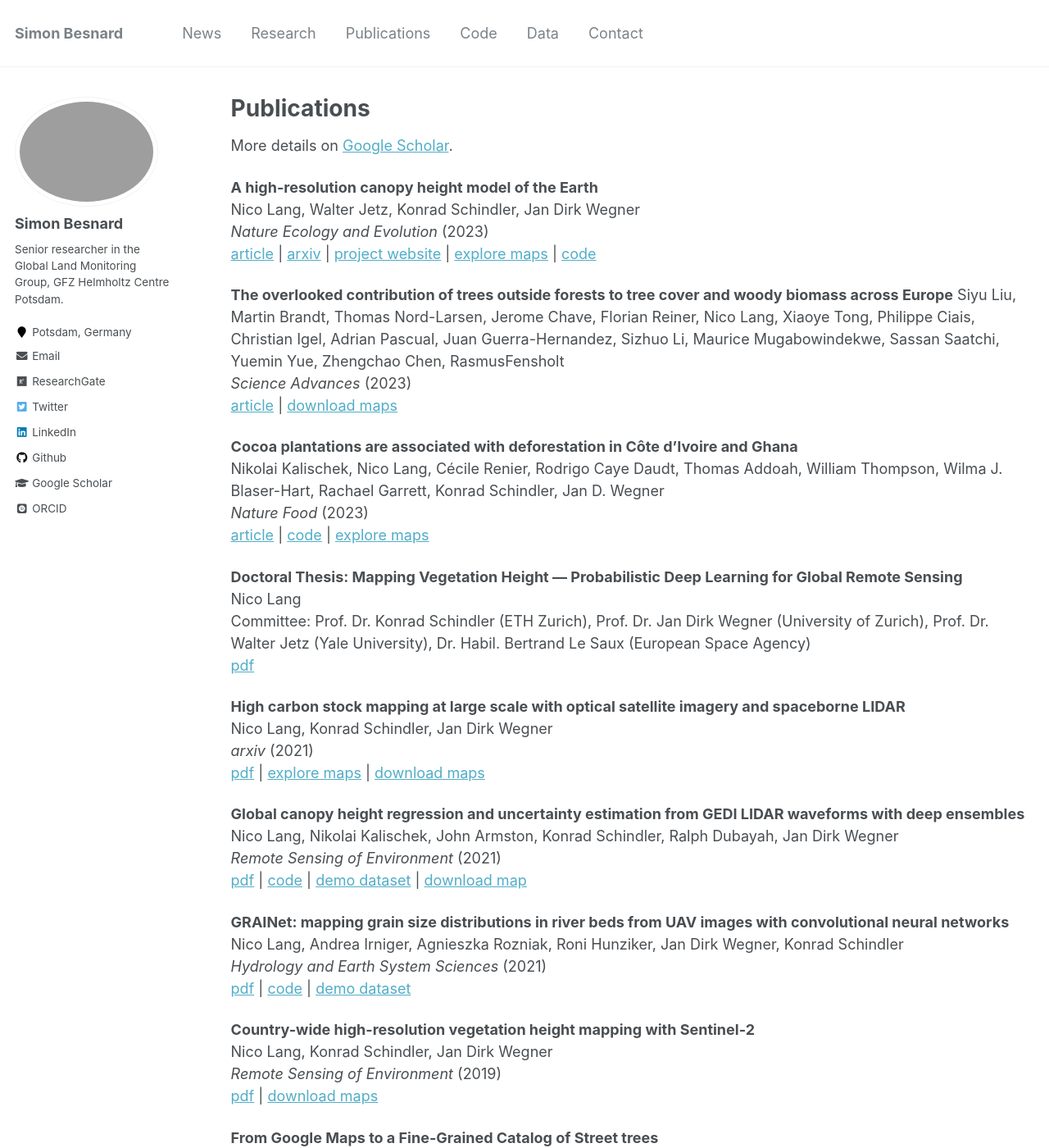
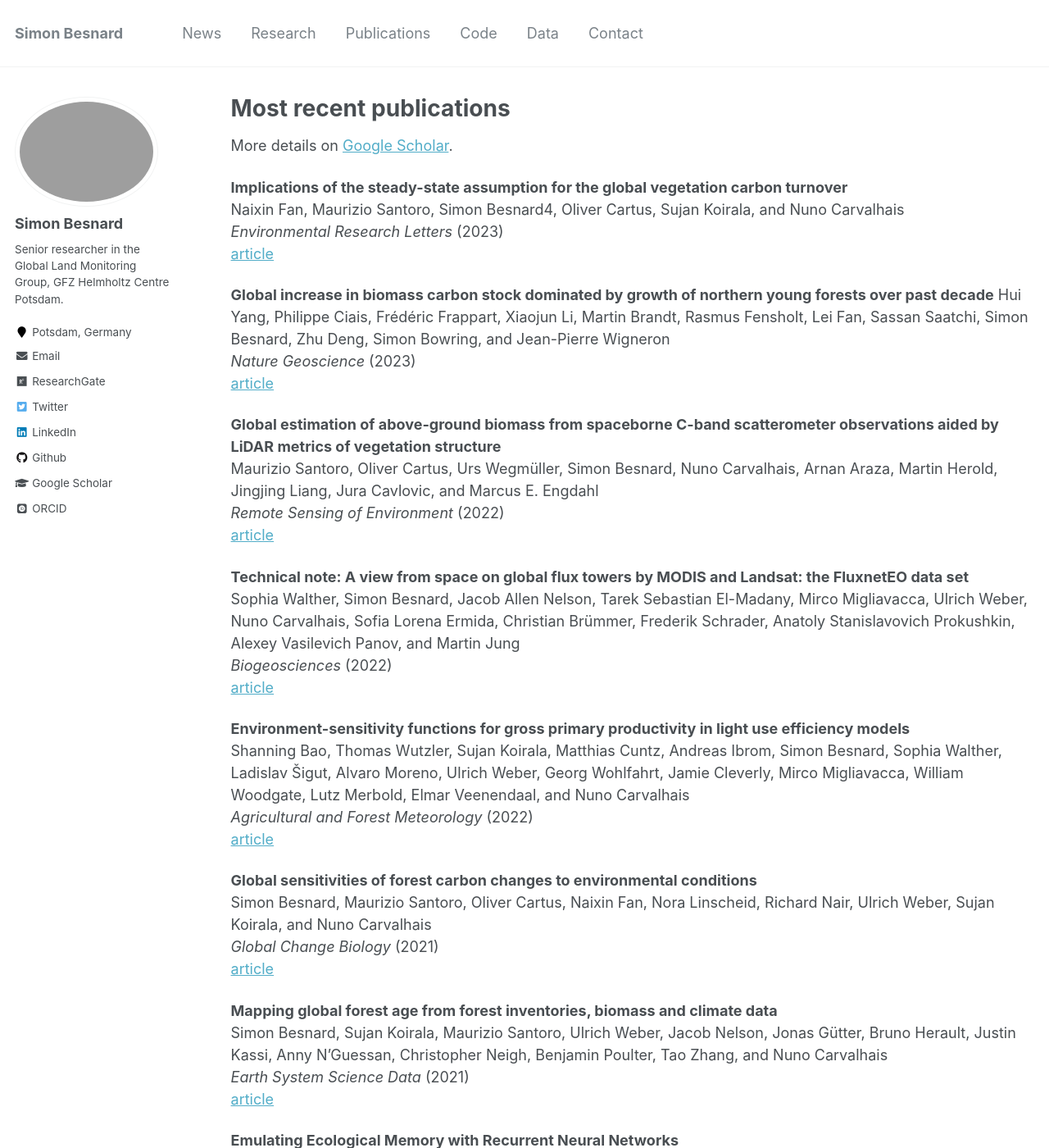
Before and after one commit to simonbesnard1/sbesnard.github.io, a Jekyll site: the page built from _pages/publications_onepage.md, in a window 1280 px wide and 1400 px high. Shown: the whole window at 82% size. Built offline with Jekyll 4.4.1, drawn with Linux system fonts in a browser that asks for light colours; some web fonts are replaced; some of the changed text lies outside the part shown.

Commit message:
update publications

```diff
--- a/_pages/publications_onepage.md
+++ b/_pages/publications_onepage.md
@@ -1,76 +1,48 @@
 ---
 layout: archive
-title: "Publications"
+title: "Most recent publications"
 permalink: /publications/
 author_profile: true
 ---
 
 More details on [Google Scholar](https://scholar.google.com/citations?user=oYf8DgsAAAAJ&hl=en).
 
-**A high-resolution canopy height model of the Earth**\
-Nico Lang, Walter Jetz, Konrad Schindler, Jan Dirk Wegner\
-*Nature Ecology and Evolution* (2023)\
-[article](https://www.nature.com/articles/s41559-023-02206-6) |
-[arxiv](https://arxiv.org/pdf/2204.08322.pdf) |
-[project website](https://langnico.github.io/globalcanopyheight/) |
-[explore maps](https://nlang.users.earthengine.app/view/global-canopy-height-2020) |
-[code](https://github.com/langnico/global-canopy-height-model)
+**Implications of the steady-state assumption for the global vegetation carbon turnover**\
+Naixin Fan, Maurizio Santoro, Simon Besnard4, Oliver Cartus, Sujan Koirala, and Nuno Carvalhais\
+*Environmental Research Letters* (2023)\
+[article](https://iopscience.iop.org/article/10.1088/1748-9326/acfb22)
 
-**The overlooked contribution of trees outside forests to tree cover and woody biomass across Europe**
-Siyu Liu, Martin Brandt, Thomas Nord-Larsen, Jerome Chave, Florian Reiner, Nico Lang,
-Xiaoye Tong, Philippe Ciais, Christian Igel, Adrian Pascual, Juan Guerra-Hernandez, Sizhuo Li,
-Maurice Mugabowindekwe, Sassan Saatchi, Yuemin Yue, Zhengchao Chen, RasmusFensholt\
-*Science Advances* (2023)\
-[article](https://doi.org/10.1126/sciadv.adh4097) |
-[download maps](https://doi.org/10.5281/zenodo.8154445)
+**Global increase in biomass carbon stock dominated by growth of northern young forests over past decade**
+Hui Yang, Philippe Ciais, Frédéric Frappart, Xiaojun Li, Martin Brandt, Rasmus Fensholt, Lei Fan, Sassan Saatchi, Simon Besnard, Zhu Deng, Simon Bowring, and Jean-Pierre Wigneron\
+*Nature Geoscience* (2023)\
+[article](https://www.nature.com/articles/s41561-023-01274-4)
 
+**Global estimation of above-ground biomass from spaceborne C-band scatterometer observations aided by LiDAR metrics of vegetation structure**\
+Maurizio Santoro, Oliver Cartus, Urs Wegmüller, Simon Besnard, Nuno Carvalhais, Arnan Araza, Martin Herold, Jingjing Liang, Jura Cavlovic, and Marcus E. Engdahl\
+*Remote Sensing of Environment* (2022)\
+[article](https://doi.org/10.1016/j.rse.2022.113114)
 
-**Cocoa plantations are associated with deforestation in Côte d’Ivoire and Ghana**\
-Nikolai Kalischek, Nico Lang, Cécile Renier, Rodrigo Caye Daudt, Thomas Addoah, William Thompson, Wilma J. Blaser-Hart, Rachael Garrett, Konrad Schindler, Jan D. Wegner\
-*Nature Food* (2023)\
-[article](https://doi.org/10.1038/s43016-023-00751-8) |
-[code](https://github.com/D1noFuzi/cocoamapping) |
-[explore maps](https://nk.users.earthengine.app/view/cocoa-map)
+**Technical note: A view from space on global flux towers by MODIS and Landsat: the FluxnetEO data set**\
+Sophia Walther, Simon Besnard, Jacob Allen Nelson, Tarek Sebastian El-Madany, Mirco Migliavacca, Ulrich Weber, Nuno Carvalhais, Sofia Lorena Ermida, Christian Brümmer, Frederik Schrader, Anatoly Stanislavovich Prokushkin, Alexey Vasilevich Panov, and Martin Jung\
+*Biogeosciences* (2022)\
+[article](https://doi.org/10.5194/bg-19-2805-2022)
 
-**Doctoral Thesis: Mapping Vegetation Height — Probabilistic Deep Learning for Global Remote Sensing**\
-Nico Lang\
-Committee: Prof. Dr. Konrad Schindler (ETH Zurich),
-Prof. Dr. Jan Dirk Wegner (University of Zurich),
-Prof. Dr. Walter Jetz (Yale University),
-Dr. Habil. Bertrand Le Saux (European Space Agency)\
-[pdf](https://doi.org/10.3929/ethz-b-000554994)
+**Environment-sensitivity functions for gross primary productivity in light use efficiency models**\
+Shanning Bao, Thomas Wutzler, Sujan Koirala, Matthias Cuntz, Andreas Ibrom, Simon Besnard, Sophia Walther, Ladislav Šigut, Alvaro Moreno, Ulrich Weber, Georg Wohlfahrt, Jamie Cleverly, Mirco Migliavacca, William Woodgate, Lutz Merbold, Elmar Veenendaal, and Nuno Carvalhais\
+*Agricultural and Forest Meteorology* (2022)\
+[article](https://doi.org/10.1016/j.agrformet.2021.108708)
 
-**High carbon stock mapping at large scale with optical satellite imagery and spaceborne LIDAR**\
-Nico Lang, Konrad Schindler, Jan Dirk Wegner\
-*arxiv* (2021)\
-[pdf](https://arxiv.org/pdf/2107.07431.pdf) |
-[explore maps](https://nlang.users.earthengine.app/view/canopy-height-and-carbon-stock-southeast-asia-2020) |
-[download maps](http://doi.org/10.5281/zenodo.5012448)
+**Global sensitivities of forest carbon changes to environmental conditions**\
+Simon Besnard, Maurizio Santoro, Oliver Cartus, Naixin Fan, Nora Linscheid, Richard Nair, Ulrich Weber, Sujan Koirala, and Nuno Carvalhais\
+*Global Change Biology* (2021)\
+[article](https://doi.org/10.1111/gcb.15877)
 
-**Global canopy height regression and uncertainty estimation from GEDI LIDAR waveforms with deep ensembles**\
-Nico Lang, Nikolai Kalischek, John Armston, Konrad Schindler, Ralph Dubayah, Jan Dirk Wegner\
-*Remote Sensing of Environment* (2021)\
-[pdf](https://doi.org/10.1016/j.rse.2021.112760) |
-[code](https://github.com/langnico/GEDI-BDL) |
-[demo dataset](https://share.phys.ethz.ch/~pf/nlangdata/GEDI_BDL_demo.zip) |
-[download map]( https://doi.org/10.5281/zenodo.5112904)
+**Mapping global forest age from forest inventories, biomass and climate data**\
+Simon Besnard, Sujan Koirala, Maurizio Santoro, Ulrich Weber, Jacob Nelson, Jonas Gütter, Bruno Herault, Justin Kassi, Anny N'Guessan, Christopher Neigh, Benjamin Poulter, Tao Zhang, and Nuno Carvalhais\
+*Earth System Science Data* (2021)\
+[article](https://doi.org/10.5194/essd-13-4881-2021)
 
-**GRAINet: mapping grain size distributions in river beds from UAV images with convolutional neural networks**\
-Nico Lang, Andrea Irniger, Agnieszka Rozniak, Roni Hunziker, Jan Dirk Wegner, Konrad Schindler\
-*Hydrology and Earth System Sciences* (2021)\
-[pdf](https://doi.org/10.5194/hess-25-2567-2021) |
-[code](https://github.com/langnico/GRAINet) |
-[demo dataset](https://share.phys.ethz.ch/~pf/nlangdata/GRAINet_demo_data.zip)
-
-**Country-wide high-resolution vegetation height mapping with Sentinel-2**\
-Nico Lang, Konrad Schindler, Jan Dirk Wegner\
-*Remote Sensing of Environment* (2019)\
-[pdf](https://arxiv.org/pdf/1904.13270.pdf) |
-[download maps](https://share.phys.ethz.ch/~pf/nlangdata/gabon_canopy_height_2017.zip)
-
-**From Google Maps to a Fine-Grained Catalog of Street trees**\
-Steve Branson, Jan Dirk Wegner, David Hall, Nico Lang, Konrad Schindler, Pietro Perona\
-*ISPRS Journal of Photogrammetry and Remote Sensing* (2018)\
-**[AWARDED BEST PAPER OF THE ISPRS JOURNAL IN 2018](https://www.isprs.org/society/awards/helava/2018.aspx)**\
-[pdf](https://arxiv.org/pdf/1910.02675.pdf) |
-[project website](https://registree.ethz.ch/)
+**Emulating Ecological Memory with Recurrent Neural Networks**\
+Basil Kraft, Simon Besnard, Sujan Koirala\
+*Wiley* (2021)\
+[article](https://doi.org/10.1002/9781119646181.ch18)
```
